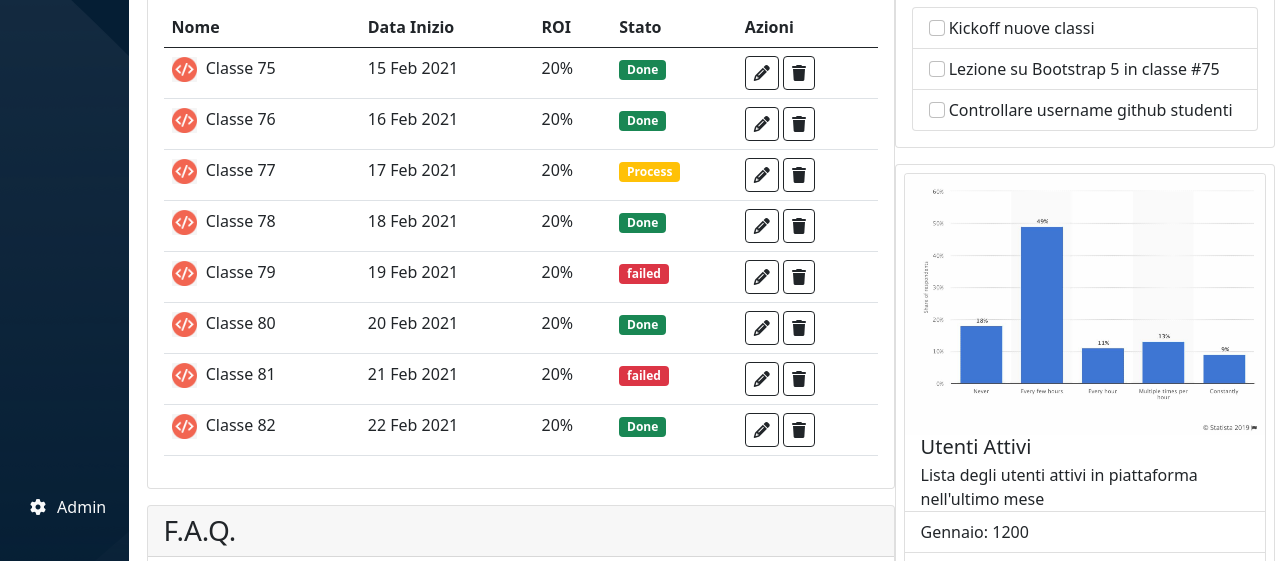
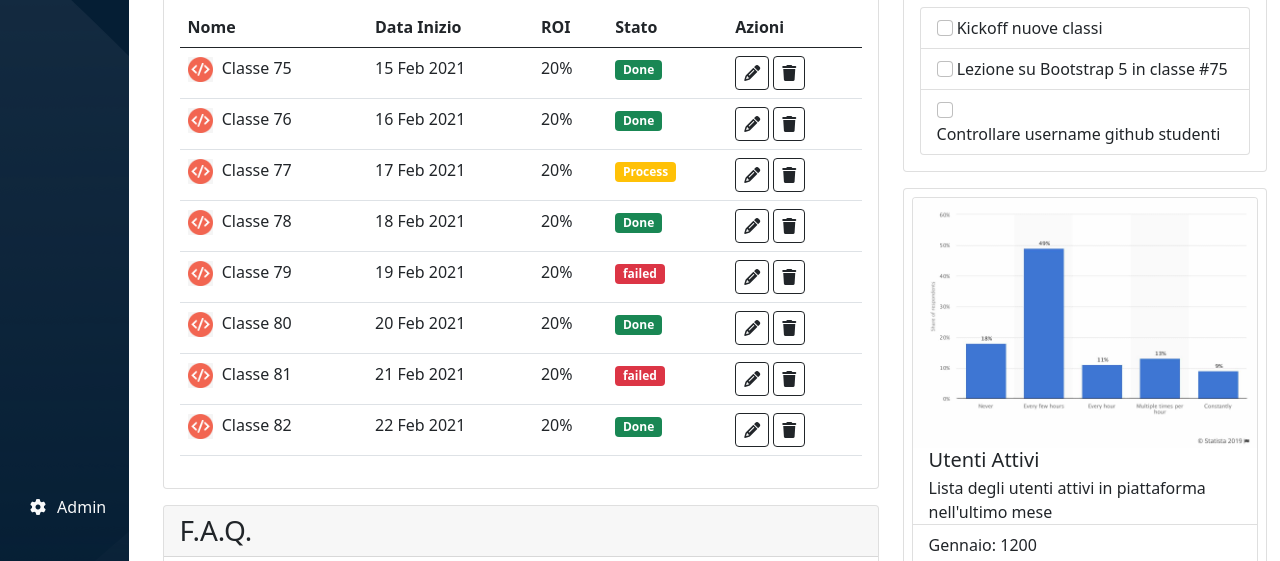
Before and after one commit to simonemassenti/html-css-bootstrap-dashboard, a plain HTML site: page index.html in a window 1280 px wide. Shown: the part 239-800 px from the top of the page. Drawn offline with nearby package versions, Linux system fonts and the light colour scheme.

Commit message:
fix: Main dashboard

```diff
--- a/index.html
+++ b/index.html
@@ -357,7 +357,7 @@
                             <!-- Left column -->
                             <div class="col-lg-8 pe-lg-0">
                                 <!-- Table -->
-                                <div class="card my-3">
+                                <div class="card my-3 mx-3">
                                     <!-- Table title -->
                                     <h3 class="card-header">
                                         Prossime classi
@@ -597,7 +597,7 @@
                                 <!-- /Table -->
 
                                 <!-- FAQ -->
-                                <div class="card my-3">
+                                <div class="card my-3 mx-3">
                                     <!-- Title -->
 
                                     <h3 class="card-header">F.A.Q.</h3>
@@ -657,7 +657,7 @@
                             <!-- Right column -->
                             <div class="col-lg-4 p-lg-0">
                                 <!-- TODO list card-->
-                                <div class="card my-3">
+                                <div class="card my-3 mx-2">
                                     <!-- TODO list title -->
                                     <h3 class="card-header">
                                         Todo
@@ -693,7 +693,7 @@
                                 <!-- /TODO list card-->
 
                                 <!-- Graph external card -->
-                                <div class="card p-2">
+                                <div class="card p-2 mx-2">
                                     <!-- Graph internal card -->
                                     <div class="card">
                                         <!-- image top card -->
```
